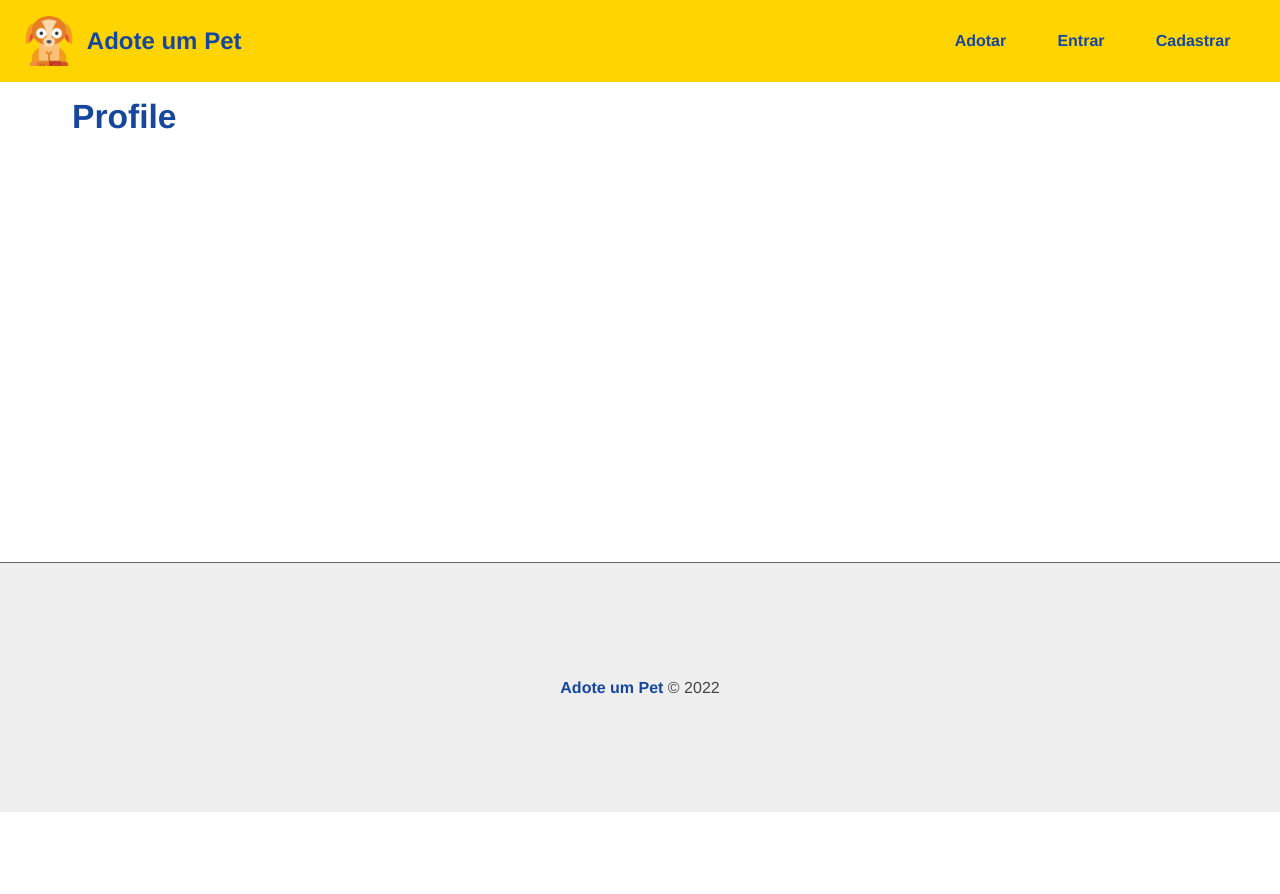
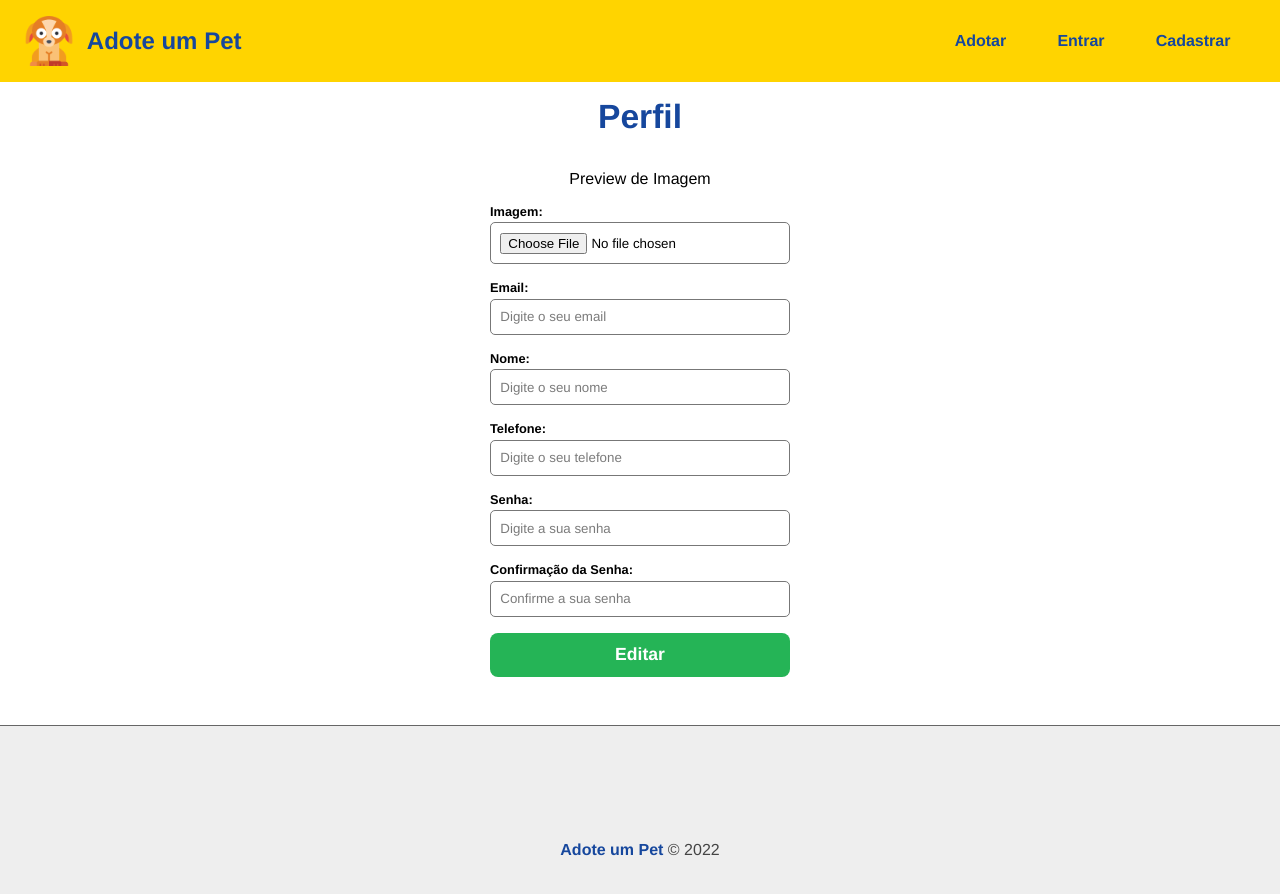
Before and after one commit to mateuspessoa/projeto-adocao-pet-react-frontend, a React (Create React App) app: page /user/profile in a window 1280 px wide. Shown: the top 894 px of the page. Before the commit the page ends 812 px from the top, so only its background shows below. Built offline with nearby package versions, Linux system fonts and the light colour scheme; the HTML template or start-up script is replaced by a standard one.

Commit message:
Criando o formulário de edição do usuário e seu CSS

```diff
--- a/src/components/layout/Navbar.js
+++ b/src/components/layout/Navbar.js
@@ -23,8 +23,8 @@ const Navbar = () => {
 
             {authenticated ? (
               <>
+                <li><Link to="/user/profile">Perfil</Link></li>
                 <li onClick={logout}>Sair</li>
-                <li><Link to="/user/profile">Perfil</Link></li>
               </>
               ) : (
               <>
--- a/src/components/pages/User/Profile.css
+++ b/src/components/pages/User/Profile.css
@@ -0,0 +1,4 @@
+.profile_header {
+    text-align: center;
+    margin-bottom: 1em;
+}
--- a/src/components/pages/User/Profile.js
+++ b/src/components/pages/User/Profile.js
@@ -1,10 +1,43 @@
+import { useState, useEffect } from "react";
+
 import "./Profile.css";
+import "../../form/Form.css"
+import Input from "../../form/Input";
 
 const Profile = () => {
+
+    const [user, setUser] = useState({})
+
+  function onFileChange(e) {
+
+  }
+
+  function handleOnChange(e) {
+
+  }
+
   return (
-    <div>
-        <h1>Profile</h1>
-    </div>
+    <section>
+        <div className="profile_header">
+            <h1>Perfil</h1>
+            <p>Preview de Imagem</p>
+        </div>
+
+        <form className="form_container">
+            <Input text="Imagem" type="file" name="image" handleOnChange={onFileChange} />
+            <Input text="Email" type="email" name="email" placeholder="Digite o seu email" handleOnChange={handleOnChange} value={user.email || ''} />
+
+            <Input text="Nome" type="text" name="name" placeholder="Digite o seu nome" handleOnChange={handleOnChange} value={user.name || ''} />
+
+            <Input text="Telefone" type="text" name="phone" placeholder="Digite o seu telefone" handleOnChange={handleOnChange} value={user.phone || ''} />
+
+            <Input text="Senha" type="password" name="password" placeholder="Digite a sua senha" handleOnChange={handleOnChange} />
+
+            <Input text="Confirmação da Senha" type="password" name="confirmpassword" placeholder="Confirme a sua senha" handleOnChange={handleOnChange} />
+
+            <input type="submit" value="Editar" />
+        </form>
+    </section>
   )
 }
 
```
